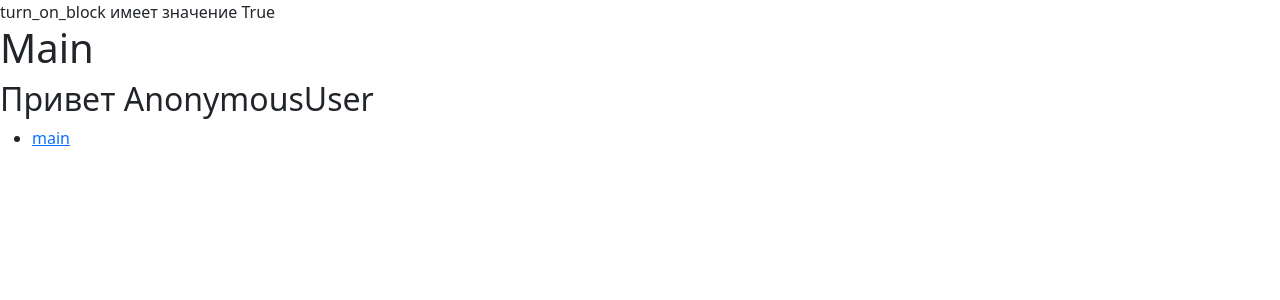
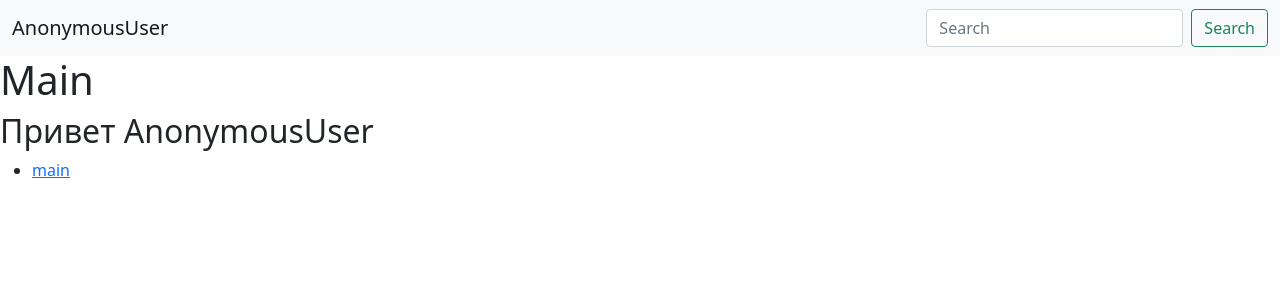
Before and after one commit to thinknetica-django-lab-02/i10dev, a Django app: page / in a window 1280 px wide. Shown: the top 300 px of the page. Run offline with Django 3.2, Linux system fonts and the light colour scheme; data that the repository does not hold is empty.

Commit message:
add general html block

```diff
--- /dev/null
+++ b/clone_ozon/main/templates/general/header.html
@@ -0,0 +1,9 @@
+<nav class="navbar navbar-light bg-light">
+  <div class="container-fluid">
+    <a class="navbar-brand">{{user}}</a>
+    <form class="d-flex">
+      <input class="form-control me-2" type="search" placeholder="Search" aria-label="Search">
+      <button class="btn btn-outline-success" type="submit">Search</button>
+    </form>
+  </div>
+</nav>
--- a/clone_ozon/main/templates/main/template.html
+++ b/clone_ozon/main/templates/main/template.html
@@ -11,11 +11,7 @@
 </head>
 <body>
 
-{% if turn_on_block %}
-        turn_on_block имеет значение True
-{% elif not turn_on_block%}
-        turn_on_block имеет значение False
-{% endif %}
+{% include 'general/header.html' with name=user%}
 
 {% block head %}
 {% endblock head%}
```
